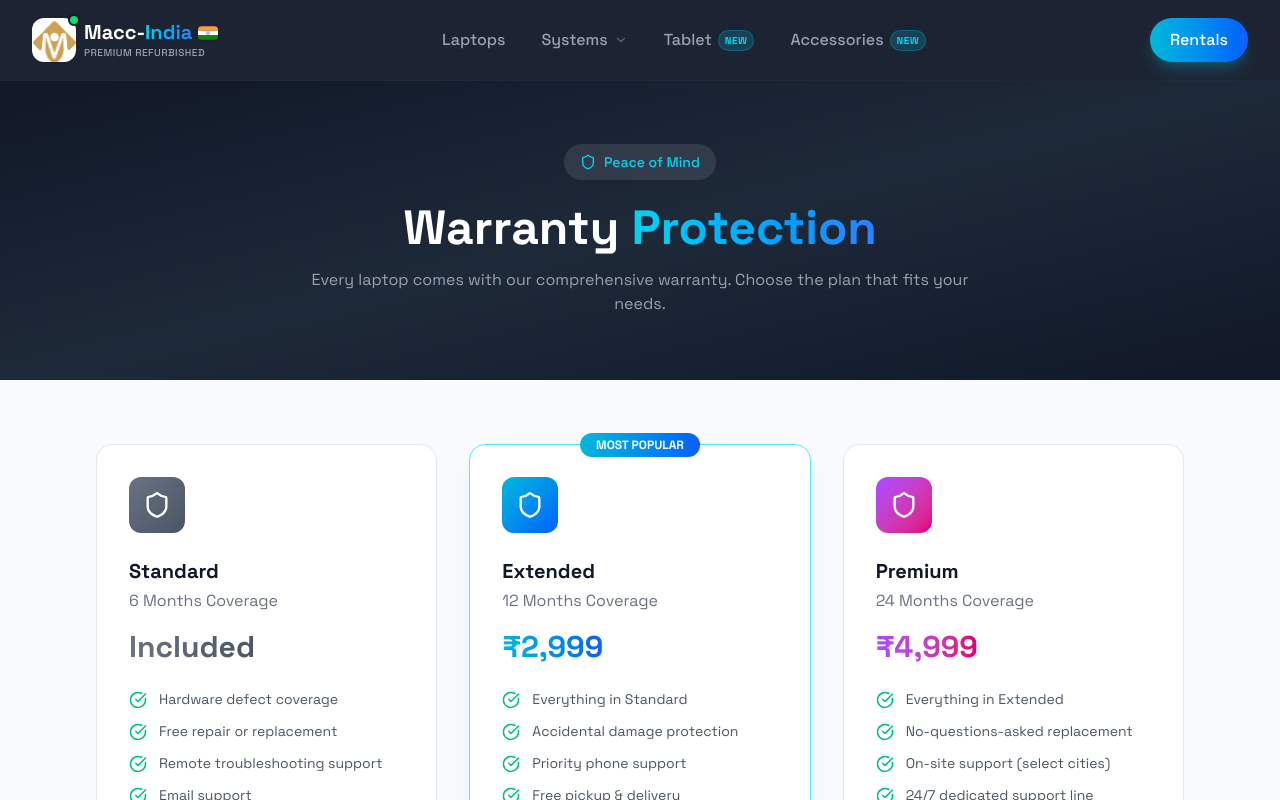
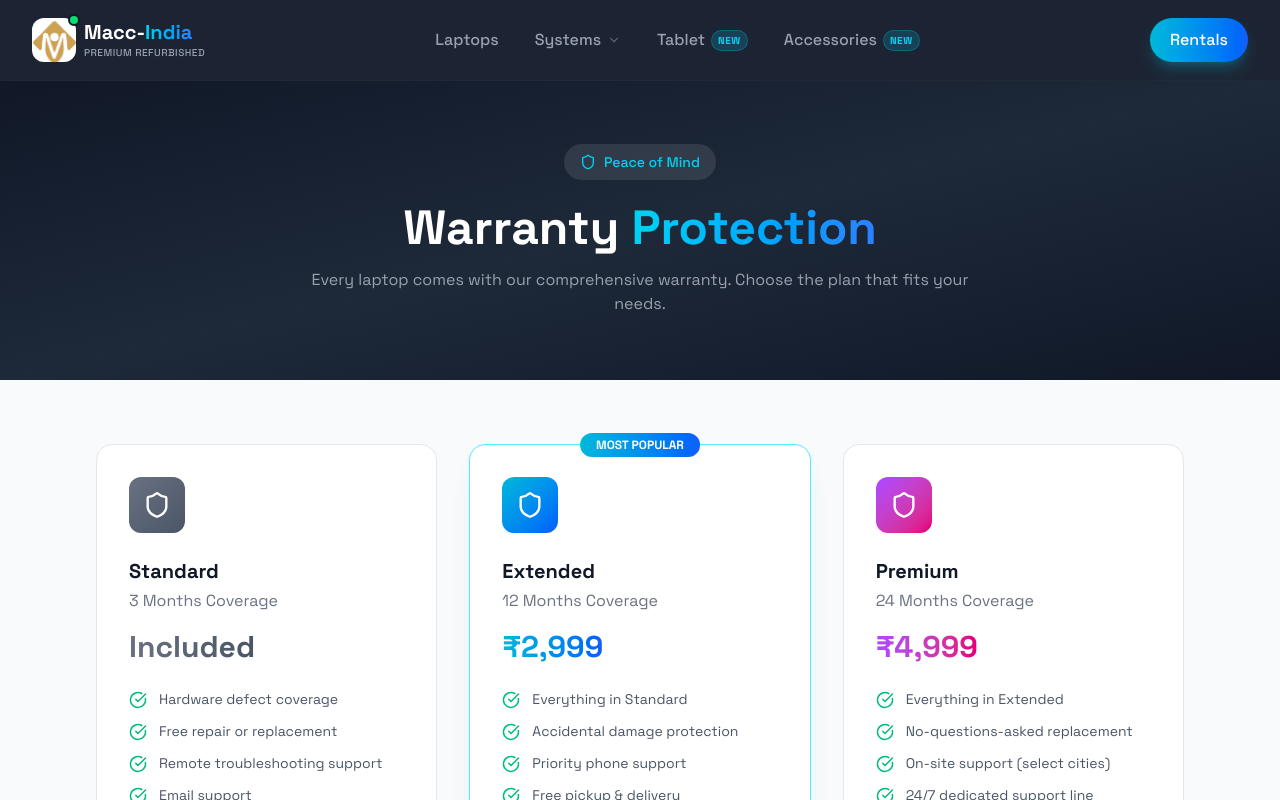
Before and after one commit to MogaPreet/macc-india-frontend, a Next.js app: page /warranty in a window 1280 px wide. Shown: the top 800 px of the page. Built offline with nearby package versions, Linux system fonts and the light colour scheme.

Commit message:
Minor chnages pushed

```diff
--- a/app/warranty/page.tsx
+++ b/app/warranty/page.tsx
@@ -7,7 +7,7 @@ import Link from 'next/link';
 const warrantyPlans = [
     {
         name: 'Standard',
-        duration: '6 Months',
+        duration: '3 Months',
         price: 'Included',
         color: 'from-gray-500 to-gray-600',
         features: [
@@ -118,8 +118,8 @@ export default function WarrantyPage() {
 
                             <button
                                 className={`w-full py-3 rounded-xl font-semibold transition-all ${plan.popular
-                                        ? 'bg-gradient-to-r from-cyan-500 to-blue-600 text-white hover:from-cyan-400 hover:to-blue-500'
-                                        : 'bg-gray-100 text-gray-700 hover:bg-gray-200'
+                                    ? 'bg-gradient-to-r from-cyan-500 to-blue-600 text-white hover:from-cyan-400 hover:to-blue-500'
+                                    : 'bg-gray-100 text-gray-700 hover:bg-gray-200'
                                     }`}
                             >
                                 {plan.price === 'Included' ? 'Included with Purchase' : 'Add to Purchase'}
--- a/components/Navbar.tsx
+++ b/components/Navbar.tsx
@@ -4,7 +4,7 @@ import Link from 'next/link';
 import { useState, useEffect } from 'react';
 import { usePathname } from 'next/navigation';
 import { motion, AnimatePresence } from 'framer-motion';
-import { Menu, X, Phone, Sparkles, ChevronDown } from 'lucide-react';
+import { Menu, X, Sparkles, ChevronDown } from 'lucide-react';
 
 const navLinks = [
     { name: 'Laptops', href: '/products' },
@@ -22,7 +22,10 @@ const navLinks = [
 
 export default function Navbar() {
     const [isOpen, setIsOpen] = useState(false);
+    const [activeDropdown, setActiveDropdown] = useState<string | null>(null);
     const [scrolled, setScrolled] = useState(false);
+    const [canHover, setCanHover] = useState(false);
+
     const pathname = usePathname();
     const isHomePage = pathname === '/';
 
@@ -30,12 +33,47 @@ export default function Navbar() {
         const handleScroll = () => {
             setScrolled(window.scrollY > 20);
         };
-        handleScroll(); // Check initial scroll position
+
+        handleScroll();
         window.addEventListener('scroll', handleScroll);
         return () => window.removeEventListener('scroll', handleScroll);
     }, []);
 
-    // Initial background class depends on whether we are on the homepage or not
+    useEffect(() => {
+        const mediaQuery = window.matchMedia('(hover: hover) and (pointer: fine)');
+
+        const updateHoverCapability = () => {
+            setCanHover(mediaQuery.matches);
+            if (!mediaQuery.matches) {
+                setActiveDropdown(null);
+            }
+        };
+
+        updateHoverCapability();
+
+        if (mediaQuery.addEventListener) {
+            mediaQuery.addEventListener('change', updateHoverCapability);
+            return () => mediaQuery.removeEventListener('change', updateHoverCapability);
+        } else {
+            mediaQuery.addListener(updateHoverCapability);
+            return () => mediaQuery.removeListener(updateHoverCapability);
+        }
+    }, []);
+
+    useEffect(() => {
+        const handleClickOutside = (event: MouseEvent) => {
+            if (
+                activeDropdown &&
+                !(event.target as Element).closest('.nav-item-dropdown')
+            ) {
+                setActiveDropdown(null);
+            }
+        };
+
+        document.addEventListener('mousedown', handleClickOutside);
+        return () => document.removeEventListener('mousedown', handleClickOutside);
+    }, [activeDropdown]);
+
     const getNavbarBg = () => {
         if (scrolled) {
             return 'bg-gray-900/95 backdrop-blur-xl border-b border-white/10 shadow-lg shadow-black/20';
@@ -43,8 +81,11 @@ export default function Navbar() {
         if (isHomePage) {
             return 'bg-transparent';
         }
-        // Non-home pages get a lighter shade of the scrolled background initially
         return 'bg-gray-900/95 backdrop-blur-md border-b border-white/5';
+    };
+
+    const handleDropdownToggle = (linkName: string) => {
+        setActiveDropdown(prev => (prev === linkName ? null : linkName));
     };
 
     return (
@@ -56,8 +97,16 @@ export default function Navbar() {
         >
             <div className="max-w-7xl mx-auto px-4 sm:px-6 lg:px-8">
                 <div className="flex items-center justify-between h-16 md:h-20">
-                    {/* Logo */}
-                    <Link href="/" onClick={(e) => { if (isHomePage) { e.preventDefault(); window.scrollTo({ top: 0, behavior: 'smooth' }); } }} className="flex items-center gap-2 group">
+                    <Link
+                        href="/"
+                        onClick={(e) => {
+                            if (isHomePage) {
+                                e.preventDefault();
+                                window.scrollTo({ top: 0, behavior: 'smooth' });
+                            }
+                        }}
+                        className="flex items-center gap-2 group"
+                    >
                         <div className="relative">
                             <div className="w-11 h-11 rounded-xl flex items-center justify-center group-hover:scale-110 transition-transform overflow-hidden">
                                 <img
@@ -73,104 +122,124 @@ export default function Navbar() {
                                 <span className="text-lg md:text-xl font-bold text-white leading-tight">
                                     Macc-<span className="bg-gradient-to-r from-cyan-400 to-blue-500 bg-clip-text text-transparent">India</span>
                                 </span>
-                                <motion.svg
-                                    className="w-5 h-3.5 rounded-sm shadow-sm origin-left"
-                                    viewBox="0 0 900 600"
-                                    animate={{
-                                        skewY: [0, 3, 0, -3, 0],
-                                        scaleY: [1, 1.02, 1, 1.02, 1],
-                                    }}
-                                    transition={{
-                                        duration: 3,
-                                        repeat: Infinity,
-                                        ease: "easeInOut"
-                                    }}
-                                >
-                                    <rect width="900" height="200" fill="#FF9933" />
-                                    <rect y="200" width="900" height="200" fill="#FFFFFF" />
-                                    <rect y="400" width="900" height="200" fill="#128807" />
-                                    <circle cx="450" cy="300" r="80" fill="none" stroke="#000080" strokeWidth="10" />
-                                    <circle cx="450" cy="300" r="15" fill="#000080" />
-                                    <g id="spokes">
-                                        {[...Array(24)].map((_, i) => (
-                                            <line
-                                                key={i}
-                                                x1="450" y1="300"
-                                                x2={450 + 80 * Math.cos((i * 15 * Math.PI) / 180)}
-                                                y2={300 + 80 * Math.sin((i * 15 * Math.PI) / 180)}
-                                                stroke="#000080"
-                                                strokeWidth="2"
-                                            />
-                                        ))}
-                                    </g>
-                                </motion.svg>
                             </div>
-                            <span className="text-[10px] text-gray-400 font-medium uppercase tracking-wider">Premium Refurbished</span>
+                            <span className="text-[10px] text-gray-400 font-medium uppercase tracking-wider">
+                                Premium Refurbished
+                            </span>
                         </div>
                     </Link>
 
-                    {/* Desktop Navigation */}
                     <div className="hidden md:flex items-center gap-1">
-                        {navLinks.map((link) => (
-                            <div key={link.name} className="relative group/navItem">
+                        {navLinks.map((link) => {
+                            const isDropdownOpen = activeDropdown === link.name;
+
+                            return (
+                                <div
+                                    key={link.name}
+                                    className="relative nav-item-dropdown"
+                                    onMouseEnter={() => {
+                                        if (canHover && link.dropdown) setActiveDropdown(link.name);
+                                    }}
+                                    onMouseLeave={() => {
+                                        if (canHover && link.dropdown) setActiveDropdown(null);
+                                    }}
+                                >
+                                    {link.dropdown ? (
+                                        <button
+                                            type="button"
+                                            onClick={() => {
+                                                if (!canHover) {
+                                                    handleDropdownToggle(link.name);
+                                                } else {
+                                                    window.location.href = link.href;
+                                                }
+                                            }}
+                                            className="relative flex items-center gap-1.5 px-4 py-2 text-gray-400 hover:text-white transition-colors duration-200 font-medium group min-h-[44px]"
+                                            aria-expanded={isDropdownOpen}
+                                            aria-haspopup="menu"
+                                        >
+                                            {link.name}
+                                            <ChevronDown
+                                                size={14}
+                                                className={`opacity-50 group-hover:opacity-100 transition-all duration-300 ${isDropdownOpen ? 'rotate-180 opacity-100' : ''
+                                                    }`}
+                                            />
+                                            <span
+                                                className={`absolute bottom-0 left-1/2 -translate-x-1/2 h-0.5 bg-gradient-to-r from-cyan-500 to-blue-500 transition-all duration-300 rounded-full ${isDropdownOpen ? 'w-full' : 'w-0 group-hover:w-full'
+                                                    }`}
+                                            ></span>
+                                        </button>
+                                    ) : (
                                         <Link
                                             href={link.href}
-                                    className="relative flex items-center gap-1.5 px-4 py-2 text-gray-400 hover:text-white transition-colors duration-200 font-medium group"
+                                            className="relative flex items-center gap-1.5 px-4 py-2 text-gray-400 hover:text-white transition-colors duration-200 font-medium group min-h-[44px]"
                                         >
                                             {link.name}
-                                    {link.dropdown && <ChevronDown size={14} className="opacity-50 group-hover:opacity-100 transition-opacity" />}
                                             {link.tag && (
                                                 <span className="px-1.5 py-0.5 rounded-full bg-cyan-500/20 text-cyan-400 text-[10px] font-bold uppercase tracking-wider border border-cyan-500/30">
                                                     {link.tag}
                                                 </span>
                                             )}
-                                    <span className="absolute bottom-0 left-1/2 -translate-x-1/2 w-0 h-0.5 bg-gradient-to-r from-cyan-500 to-blue-500 group-hover:w-full transition-all duration-300 rounded-full"></span>
                                         </Link>
+                                    )}
 
                                     {link.dropdown && (
-                                    <div className="absolute top-full left-0 w-48 pt-2 opacity-0 invisible group-hover/navItem:opacity-100 group-hover/navItem:visible transition-all duration-200">
+                                        <AnimatePresence>
+                                            {isDropdownOpen && (
+                                                <motion.div
+                                                    initial={{ opacity: 0, y: 10, scale: 0.95 }}
+                                                    animate={{ opacity: 1, y: 0, scale: 1 }}
+                                                    exit={{ opacity: 0, y: 10, scale: 0.95 }}
+                                                    transition={{ duration: 0.2 }}
+                                                    className="absolute top-full left-0 w-52 pt-2 z-50"
+                                                >
                                                     <div className="bg-gray-900/95 backdrop-blur-xl border border-white/10 rounded-xl shadow-xl shadow-black/40 overflow-hidden flex flex-col p-2">
-                                            {link.dropdown.map(drop => (
+                                                        {/* <Link
+                                                            href={link.href}
+                                                            onClick={() => setActiveDropdown(null)}
+                                                            className="px-4 py-2.5 text-sm text-cyan-400 hover:text-white hover:bg-white/10 rounded-lg transition-colors"
+                                                        >
+                                                            All Systems
+                                                        </Link> */}
+
+                                                        {link.dropdown.map((drop) => (
                                                             <Link
                                                                 key={drop.name}
                                                                 href={drop.href}
+                                                                onClick={() => setActiveDropdown(null)}
                                                                 className="px-4 py-2.5 text-sm text-gray-300 hover:text-white hover:bg-white/10 rounded-lg transition-colors"
                                                             >
                                                                 {drop.name}
                                                             </Link>
                                                         ))}
                                                     </div>
-                                    </div>
+                                                </motion.div>
+                                            )}
+                                        </AnimatePresence>
                                     )}
                                 </div>
-                        ))}
+                            );
+                        })}
                     </div>
 
-                    {/* Right Side Actions */}
                     <div className="hidden md:flex items-center gap-3">
-                        {/* Special Offer Badge */}
-
-
-                        {/* Rentals Button */}
                         <Link
                             href="/rentals"
-                            className="flex items-center gap-2 bg-gradient-to-r from-cyan-500 to-blue-600 hover:from-cyan-400 hover:to-blue-500 text-white px-5 py-2.5 rounded-full font-medium transition-all shadow-lg shadow-cyan-500/25 hover:shadow-cyan-500/40"
+                            className="flex items-center gap-2 bg-gradient-to-r from-cyan-500 to-blue-600 hover:from-cyan-400 hover:to-blue-500 text-white px-5 py-2.5 rounded-full font-medium transition-all shadow-lg shadow-cyan-500/25 hover:shadow-cyan-500/40 min-h-[44px]"
                         >
                             Rentals
                         </Link>
                     </div>
 
-                    {/* Mobile Menu Button */}
                     <button
                         onClick={() => setIsOpen(!isOpen)}
-                        className="md:hidden p-2 text-white hover:bg-white/10 rounded-xl transition-colors"
+                        className="md:hidden p-2 text-white hover:bg-white/10 rounded-xl transition-colors min-h-[44px] min-w-[44px]"
                     >
                         {isOpen ? <X size={24} /> : <Menu size={24} />}
                     </button>
                 </div>
             </div>
 
-            {/* Mobile Menu */}
             <AnimatePresence>
                 {isOpen && (
                     <motion.div
@@ -203,7 +272,7 @@ export default function Navbar() {
 
                                     {link.dropdown && (
                                         <div className="pl-8 flex flex-col gap-1 mt-1">
-                                            {link.dropdown.map(drop => (
+                                            {link.dropdown.map((drop) => (
                                                 <Link
                                                     key={drop.name}
                                                     href={drop.href}
@@ -218,7 +287,6 @@ export default function Navbar() {
                                 </motion.div>
                             ))}
 
-                            {/* Mobile Offer Badge */}
                             <div className="flex items-center gap-2 px-4 py-2 text-amber-400 text-sm">
                                 <Sparkles size={14} />
                                 <span className="font-medium">Up to 40% Off on Selected Items</span>
@@ -235,6 +303,6 @@ export default function Navbar() {
                     </motion.div>
                 )}
             </AnimatePresence>
-        </motion.nav >
+        </motion.nav>
     );
 }
--- a/package.json
+++ b/package.json
@@ -26,7 +26,7 @@
     "@netlify/plugin-nextjs": "^5.15.3",
     "@tailwindcss/postcss": "^4",
     "@types/node": "^20",
-    "@types/react": "^19",
+    "@types/react": "^19.2.14",
     "@types/react-dom": "^19",
     "eslint": "^9",
     "eslint-config-next": "16.1.1",
```
Also changed, not shown: 1 other file (tests, documents, lock files or other folders). Lines whose indentation alone changed are shown as unchanged.
